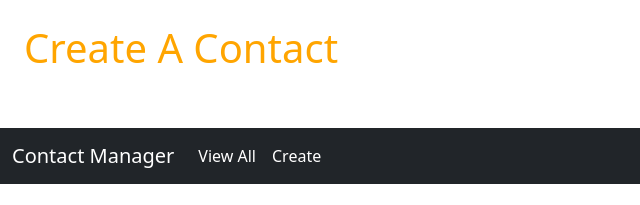
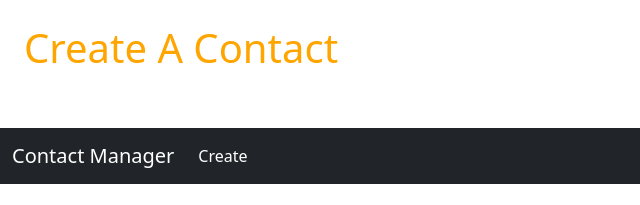
Before and after one commit to WaterBuffaloTM/matthew-nguyen-2, a plain HTML site: page contact_manager/create/index.html in a window 1280 px wide. Shown: the top 205 px of the page, 0-640 px from the left. Drawn offline with nearby package versions, Linux system fonts and the light colour scheme.

Commit message:
Updates
Updates

```diff
--- a/contact_manager/create/index.html
+++ b/contact_manager/create/index.html
@@ -22,12 +22,11 @@
           <div class="collapse navbar-collapse" id="navbarSupportedContent">
             <ul class="navbar-nav me-auto mb-2 mb-lg-0">
               <li class="nav-item">
-                <a class="nav-link active" aria-current="page" href="#">View All</a> <!---href will link pages-->
+                <a class="nav-link active" aria-current="page" href="#">Create</a> <!---href will link pages-->
               </li>
-              <ul class="navbar-nav me-auto mb-2 mb-lg-0">
-                <li class="nav-item">
-                  <a class="nav-link active" aria-current="page" href="#">Create</a>
-                </li>
+              </ul>
+
+
 
 
       </nav>
```
